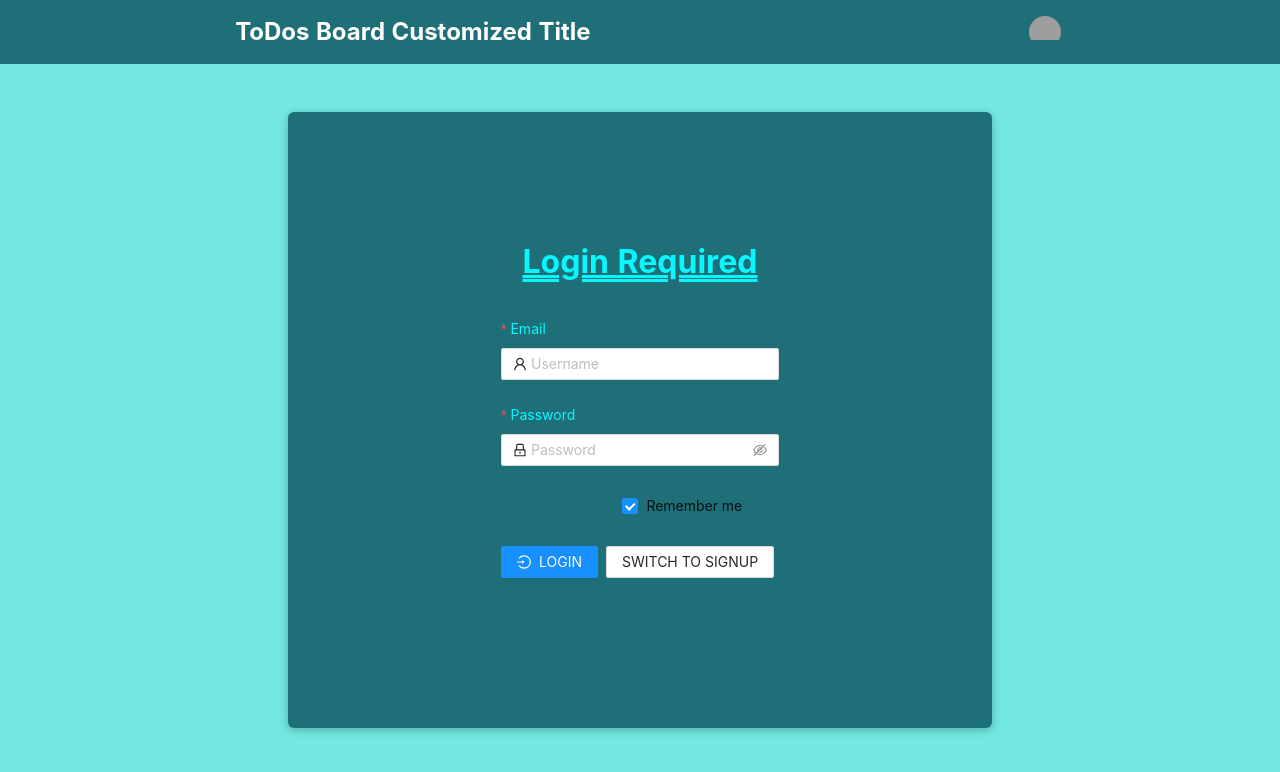
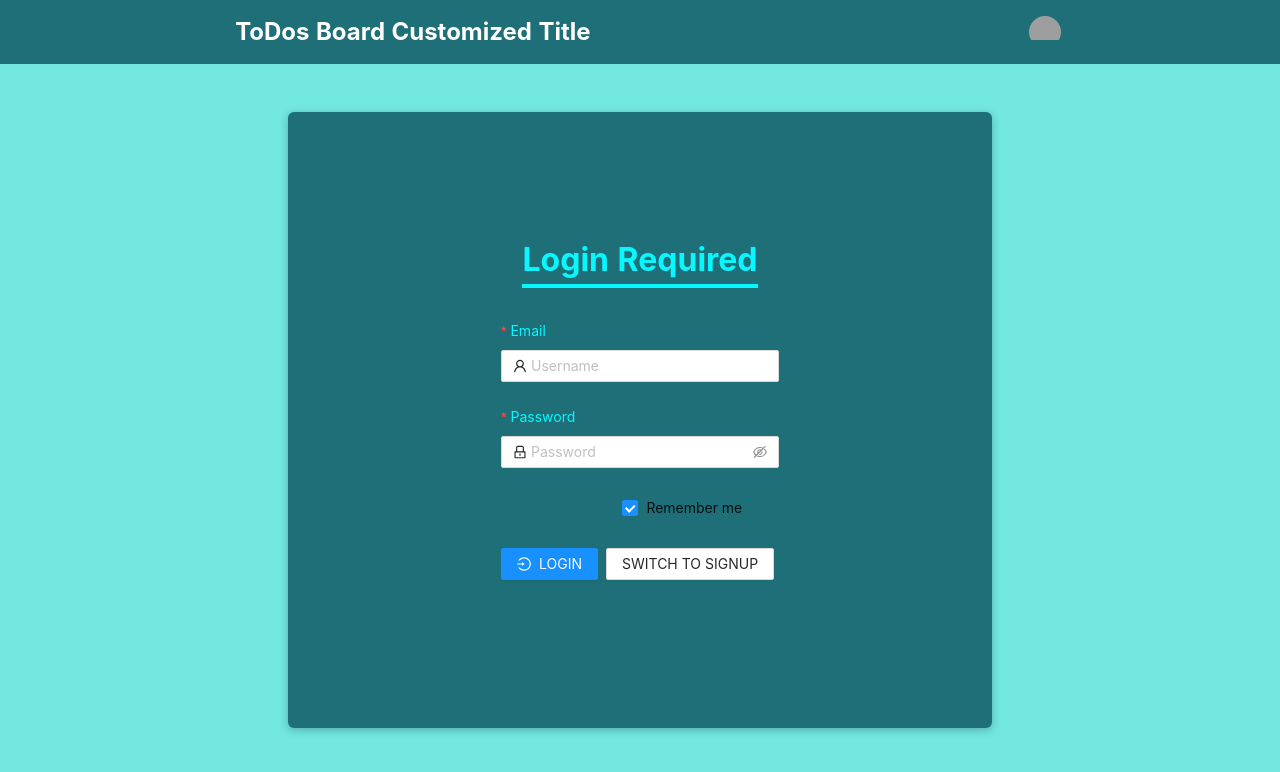
Before and after one commit to OJT-class/ojt-frontend, a React (Create React App) app: page /auth in a window 1280 px wide. Shown: the top 772 px of the page. Built offline with nearby package versions, Linux system fonts and the light colour scheme; grey boxes are pictures that could not be loaded.

Commit message:
Line under title instead of text decoration

```diff
--- a/src/pages/auth/Auth.tsx
+++ b/src/pages/auth/Auth.tsx
@@ -34,7 +34,9 @@ const Auth = () => {
 
   return (
     <S.Container>
-      <S.Title>Login Required</S.Title>
+      <S.Title>Login Required
+        <div className='line'></div>
+      </S.Title>
       <Form
       // {...formItemLayout}
       // layout={formLayout}
--- a/src/pages/auth/styles.tsx
+++ b/src/pages/auth/styles.tsx
@@ -28,8 +28,17 @@ export const Container = styled.div`
 export const Title = styled.div`
   font-weight: bold;
   font-size: 2rem;
-  text-decoration: underline double;
+  /* text-decoration: underline double; */
   margin-bottom: 2rem;
+
+
+  &:after {
+      content:' ';
+    display:block;
+    height: 0.3rem;
+    width: 100%;
+    background: #08f7fe;
+  }
 `;
 
 export const Row = styled.div`
```
